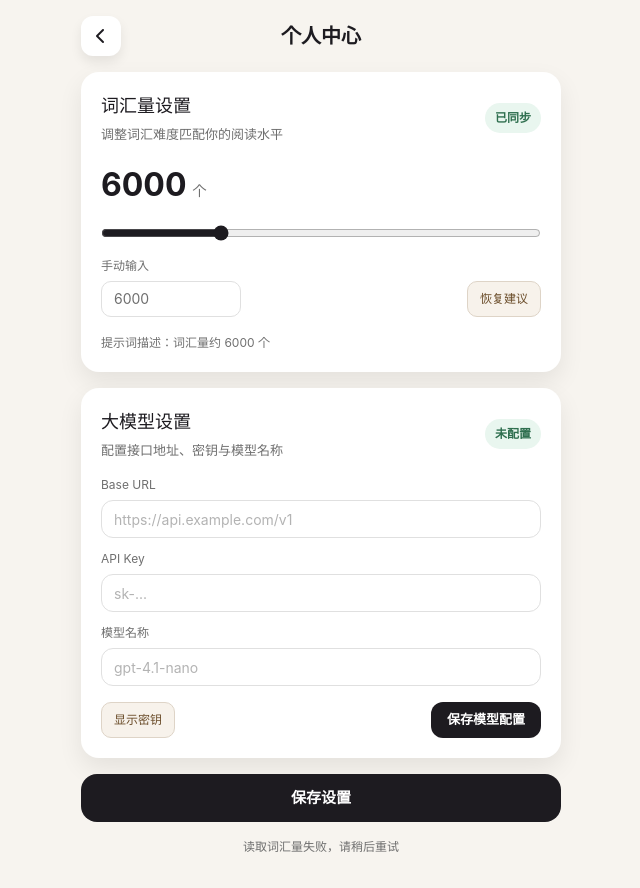
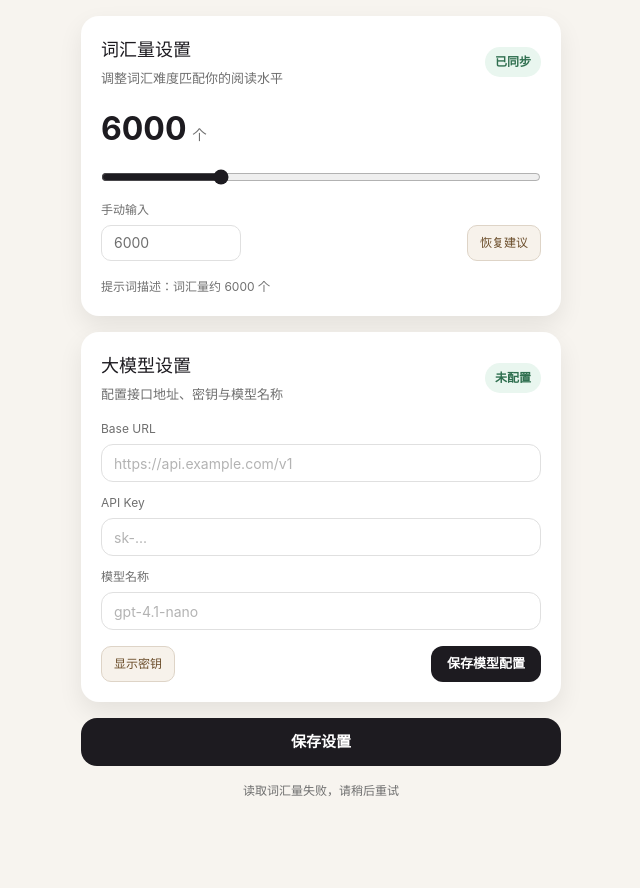
Before and after one commit to lulu2jinchi/firstEnglishBook, a Nuxt app: page /user in a window 1280 px wide. Shown: the whole page, without its empty margins (319-959 px from the left). After the commit the page ends 832 px from the top, so only its background shows below. Built offline with nearby package versions, Linux system fonts and the light colour scheme; no server answers.

Commit message:
refactor: remove unnecessary header elements from user page template

```diff
--- a/app/pages/user.vue
+++ b/app/pages/user.vue
@@ -1,12 +1,5 @@
 <template>
   <div class="user-page">
-    <header class="page-header">
-      <button class="icon-btn" type="button" aria-label="返回首页" @click="goHome">
-        <i class="fa-solid fa-chevron-left" aria-hidden="true"></i>
-      </button>
-      <h1 class="page-title">个人中心</h1>
-      <span class="header-spacer" aria-hidden="true"></span>
-    </header>
 
     <section class="card">
       <div class="card-header">
```
